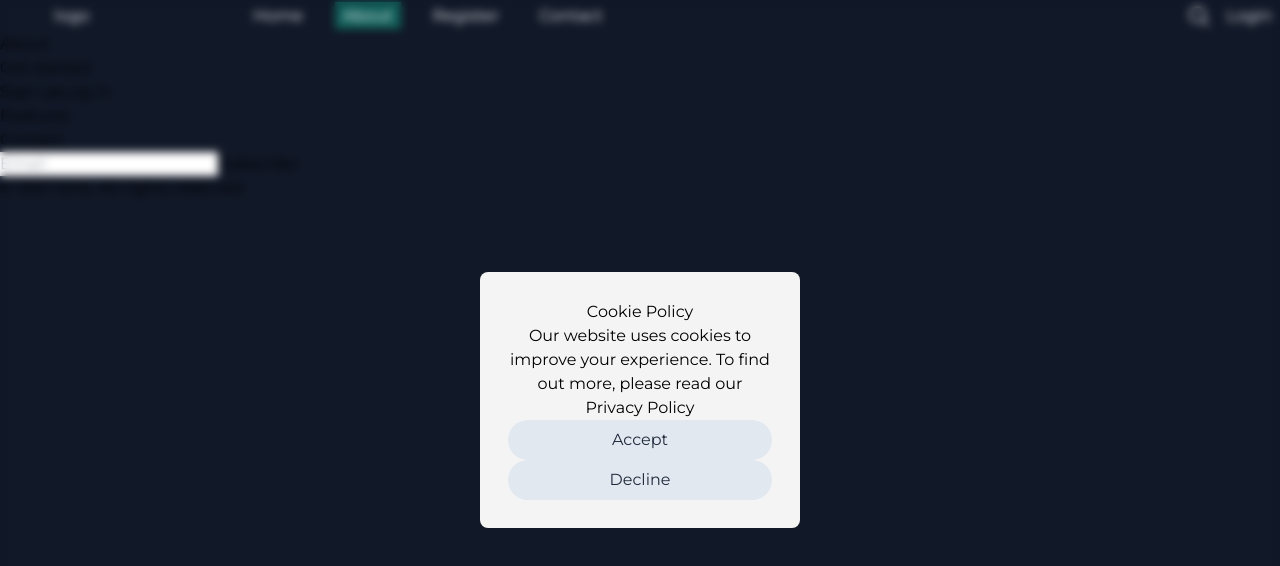
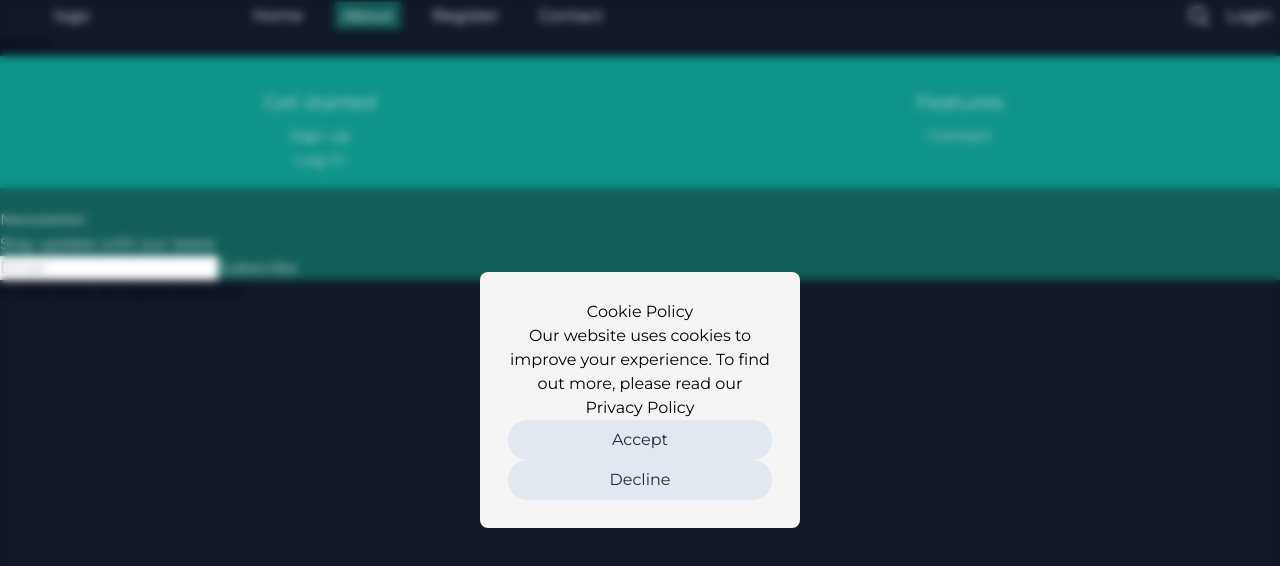
Before and after one commit to matthieuGravy/sora-cine, a React (Vite) app in the folder client-sora/: page /about in a window 1280 px wide. Shown: the top 566 px of the page. Built offline with nearby package versions, Linux system fonts and the light colour scheme.

Commit message:
suite footer

```diff
--- a/client-sora/src/compments/Footer.jsx
+++ b/client-sora/src/compments/Footer.jsx
@@ -1,22 +1,26 @@
 import { NavLink } from "react-router-dom";
+import { Newsletter } from "./Newsletter.jsx";
 
 const Footerlanding = () => {
   return (
     <>
-      <section>
-        <article>
-          <h2>Get started</h2>
-          <NavLink to="/register">Sign up</NavLink>
-          <NavLink to="/login">Log in</NavLink>
-        </article>
-        <article>
-          <h2>Features</h2>
-          <p>Contact</p>
-        </article>
-        <form>
-          <input type="text" placeholder="Email"></input>
-          <input type="submit" value="Subscribe"></input>
-        </form>
+      <section className="grid grid-cols-2 gap-y-5 bg-teal-800 text-zinc-300">
+        <ul className="pt-6 pb-4 flex flex-col items-center text-left bg-teal-600">
+          <h2 className="pb-2 pt-2 text-xl">Get started</h2>
+          <li>
+            <NavLink to="/register">Sign up</NavLink>
+          </li>
+          <li>
+            <NavLink to="/login">Log in</NavLink>
+          </li>
+        </ul>
+        <ul className="pt-6 pb-4 flex flex-col items-center text-left bg-teal-600">
+          <h2 className="pb-2 pt-2 text-xl">Features</h2>
+          <li>
+            <p>Contact</p>
+          </li>
+        </ul>
+        <Newsletter />
       </section>
     </>
   );
--- /dev/null
+++ b/client-sora/src/compments/Newsletter.jsx
@@ -0,0 +1,14 @@
+function Newsletter() {
+  return (
+    <section className="newsletter">
+      <h3>Newsletter</h3>
+      <p>Stay update with our latest</p>
+      <form>
+        <input type="text" placeholder="Email"></input>
+        <input type="submit" value="Subscribe"></input>
+      </form>
+    </section>
+  );
+}
+
+export { Newsletter };
```
